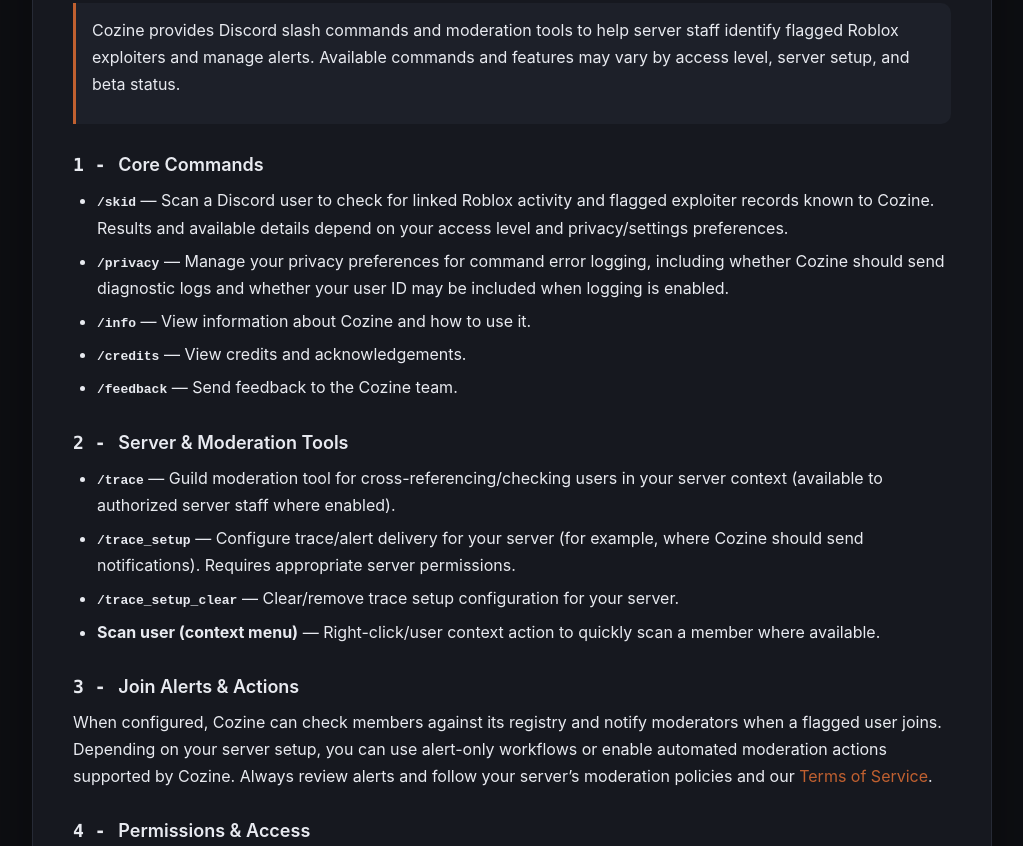
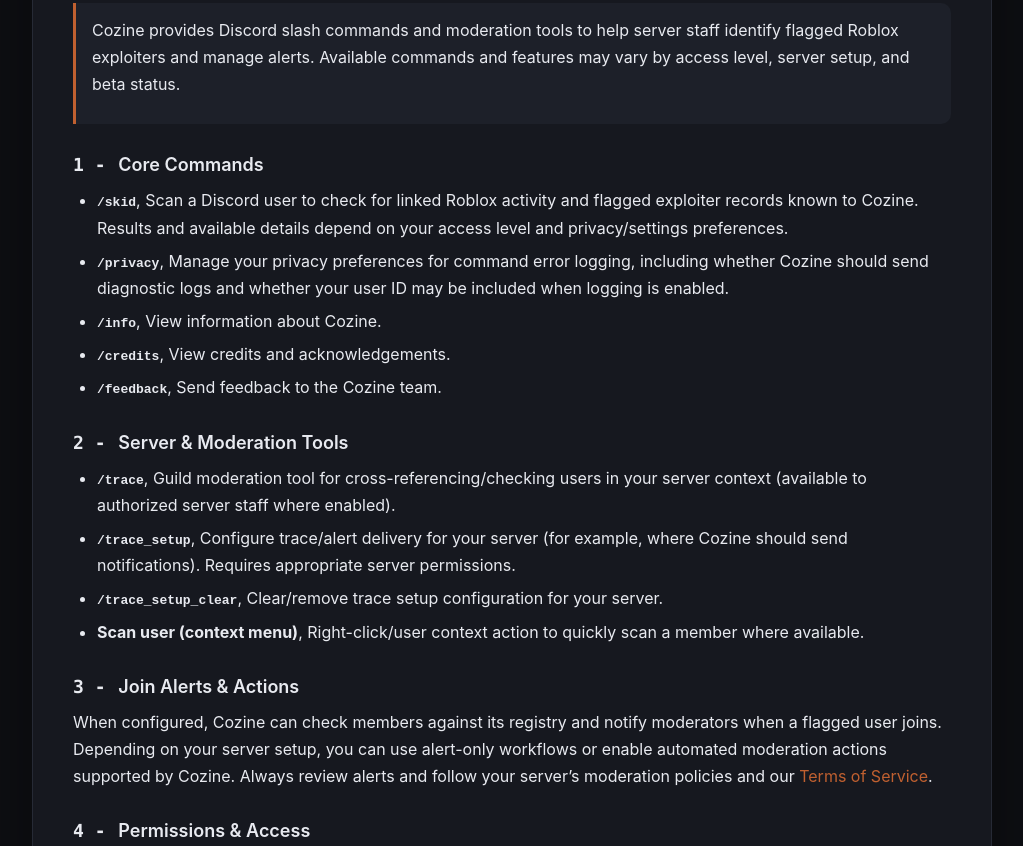
Before and after one commit to LvDZO/cozine-website, a plain HTML site: page commands/index.html in a window 1280 px wide. Shown: the part 438-1284 px from the top of the page, without its empty margins (128-1151 px from the left). Drawn offline with Linux system fonts and the light colour scheme.

Commit message:
beta cozine

```diff
--- a/commands/index.html
+++ b/commands/index.html
@@ -45,19 +45,19 @@
 
             <h2>Core Commands</h2>
             <ul>
-                <li><strong><code>/skid</code></strong> — Scan a Discord user to check for linked Roblox activity and flagged exploiter records known to Cozine. Results and available details depend on your access level and privacy/settings preferences.</li>
-                <li><strong><code>/privacy</code></strong> — Manage your privacy preferences for command error logging, including whether Cozine should send diagnostic logs and whether your user ID may be included when logging is enabled.</li>
-                <li><strong><code>/info</code></strong> — View information about Cozine and how to use it.</li>
-                <li><strong><code>/credits</code></strong> — View credits and acknowledgements.</li>
-                <li><strong><code>/feedback</code></strong> — Send feedback to the Cozine team.</li>
+                <li><strong><code>/skid</code></strong>, Scan a Discord user to check for linked Roblox activity and flagged exploiter records known to Cozine. Results and available details depend on your access level and privacy/settings preferences.</li>
+                <li><strong><code>/privacy</code></strong>, Manage your privacy preferences for command error logging, including whether Cozine should send diagnostic logs and whether your user ID may be included when logging is enabled.</li>
+                <li><strong><code>/info</code></strong>, View information about Cozine.</li>
+                <li><strong><code>/credits</code></strong>, View credits and acknowledgements.</li>
+                <li><strong><code>/feedback</code></strong>, Send feedback to the Cozine team.</li>
             </ul>
 
             <h2>Server & Moderation Tools</h2>
             <ul>
-                <li><strong><code>/trace</code></strong> — Guild moderation tool for cross-referencing/checking users in your server context (available to authorized server staff where enabled).</li>
-                <li><strong><code>/trace_setup</code></strong> — Configure trace/alert delivery for your server (for example, where Cozine should send notifications). Requires appropriate server permissions.</li>
-                <li><strong><code>/trace_setup_clear</code></strong> — Clear/remove trace setup configuration for your server.</li>
-                <li><strong>Scan user (context menu)</strong> — Right-click/user context action to quickly scan a member where available.</li>
+                <li><strong><code>/trace</code></strong>, Guild moderation tool for cross-referencing/checking users in your server context (available to authorized server staff where enabled).</li>
+                <li><strong><code>/trace_setup</code></strong>, Configure trace/alert delivery for your server (for example, where Cozine should send notifications). Requires appropriate server permissions.</li>
+                <li><strong><code>/trace_setup_clear</code></strong>, Clear/remove trace setup configuration for your server.</li>
+                <li><strong>Scan user (context menu)</strong>, Right-click/user context action to quickly scan a member where available.</li>
             </ul>
 
             <h2>Join Alerts & Actions</h2>
```
